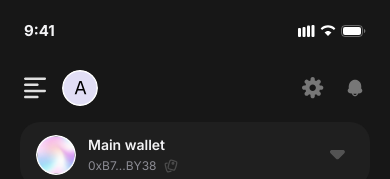
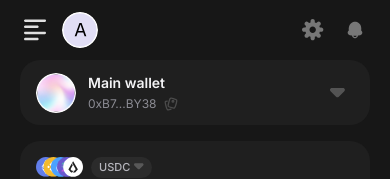
Before and after one commit to Adeolu05/jumpa-homepage, a React (Vite) app: page / in a window 390 px wide. Shown: the top 179 px of the page. Built offline with nearby package versions, Linux system fonts and the light colour scheme.

Commit message:
feat: refine UI for true full-screen experience and remove iPhone-specific elements

```diff
--- a/src/App.jsx
+++ b/src/App.jsx
@@ -1,5 +1,5 @@
 import { useState, useCallback } from 'react';
-import StatusBar from './components/common/StatusBar';
+
 import TopBar from './components/common/TopBar';
 import SideDrawer from './components/drawer/SideDrawer';
 import HomePage from './pages/home/HomePage';
@@ -76,7 +76,6 @@ function App() {
 
   return (
     <div className="phone-frame">
-      <StatusBar />
 
       {/* Main content */}
       {pinScreenOpen ? (
--- a/src/components/common/StatusBar.jsx
+++ /dev/null
@@ -1,16 +0,0 @@
-import './StatusBar.css';
-
-function StatusBar() {
-  return (
-    <div className="status-bar">
-      <span className="status-bar-time">9:41</span>
-      <div className="status-bar-icons">
-        <svg width="17" height="12" viewBox="0 0 17 12" fill="none"><rect x="0" y="3" width="3" height="9" rx="1" fill="white"/><rect x="4.5" y="2" width="3" height="10" rx="1" fill="white"/><rect x="9" y="0.5" width="3" height="11.5" rx="1" fill="white"/><rect x="13.5" y="0" width="3" height="12" rx="1" fill="white"/></svg>
-        <svg width="16" height="12" viewBox="0 0 16 12" fill="none"><path d="M8 2.4C10.32 2.4 12.4 3.36 13.92 4.92L15.36 3.48C13.44 1.56 10.88 0.36 8 0.36C5.12 0.36 2.56 1.56 0.64 3.48L2.08 4.92C3.6 3.36 5.68 2.4 8 2.4Z" fill="white"/><path d="M4.56 7.44L8 10.92L11.44 7.44C10.48 6.48 9.28 5.88 8 5.88C6.72 5.88 5.52 6.48 4.56 7.44Z" fill="white"/></svg>
-        <svg width="25" height="12" viewBox="0 0 25 12" fill="none"><rect x="0.5" y="0.5" width="21" height="11" rx="3.5" stroke="white" strokeOpacity="0.35"/><rect x="2" y="2" width="18" height="8" rx="2" fill="white"/><path d="M23 4.5V8C23.83 7.66 24.33 6.87 24.33 6C24.33 5.13 23.83 4.34 23 4V4.5Z" fill="white" fillOpacity="0.4"/></svg>
-      </div>
-    </div>
-  );
-}
-
-export default StatusBar;
--- a/src/components/common/TopBar.css
+++ b/src/components/common/TopBar.css
@@ -2,8 +2,8 @@
   display: flex;
   justify-content: space-between;
   align-items: center;
-  padding: var(--space-base) var(--space-lg);
-  padding-top: var(--space-lg);
+  padding: 12px 20px;
+  background-color: var(--bg-app);
 }
 
 .top-bar-left,
--- a/src/index.css
+++ b/src/index.css
@@ -121,32 +121,10 @@ body {
   /* Removed fixed sizing and border radius wrappers */
 }
 
-/* Status bar */
-.status-bar {
-  display: flex;
-  justify-content: space-between;
-  align-items: center;
-  padding: 12px 24px 0;
-  height: 50px;
-  font-size: 15px;
-  font-weight: 600;
-  color: var(--text-primary);
-}
-
-.status-bar-time {
-  font-weight: 700;
-}
-
-.status-bar-icons {
-  display: flex;
-  align-items: center;
-  gap: 5px;
-  font-size: 13px;
-}
 
 /* App content area */
 .app-content {
-  height: calc(100% - 50px);
+  height: 100%;
   overflow-y: auto;
   overflow-x: hidden;
   scrollbar-width: none;
```
Also changed, not shown: 13 other files (tests, documents, lock files or other folders).
